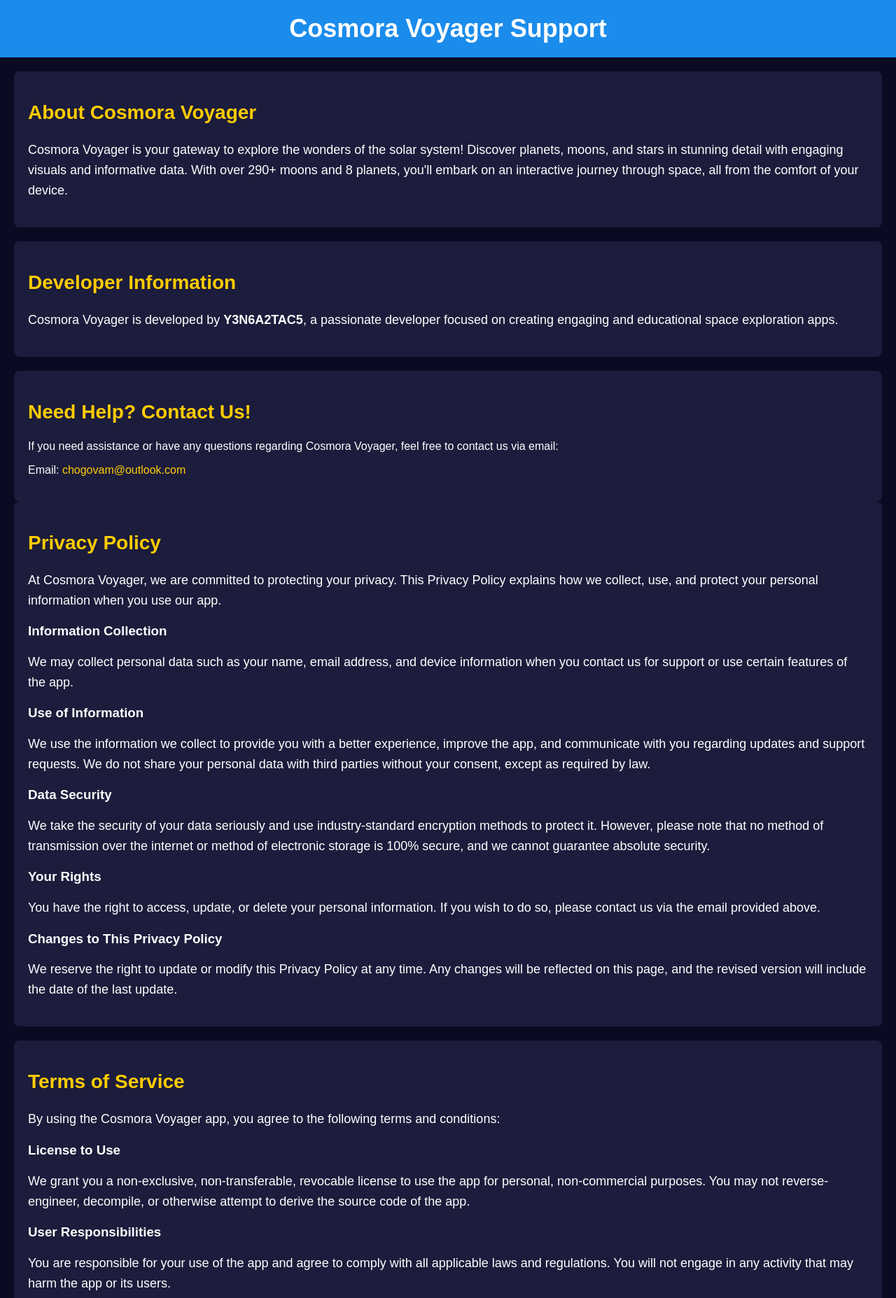
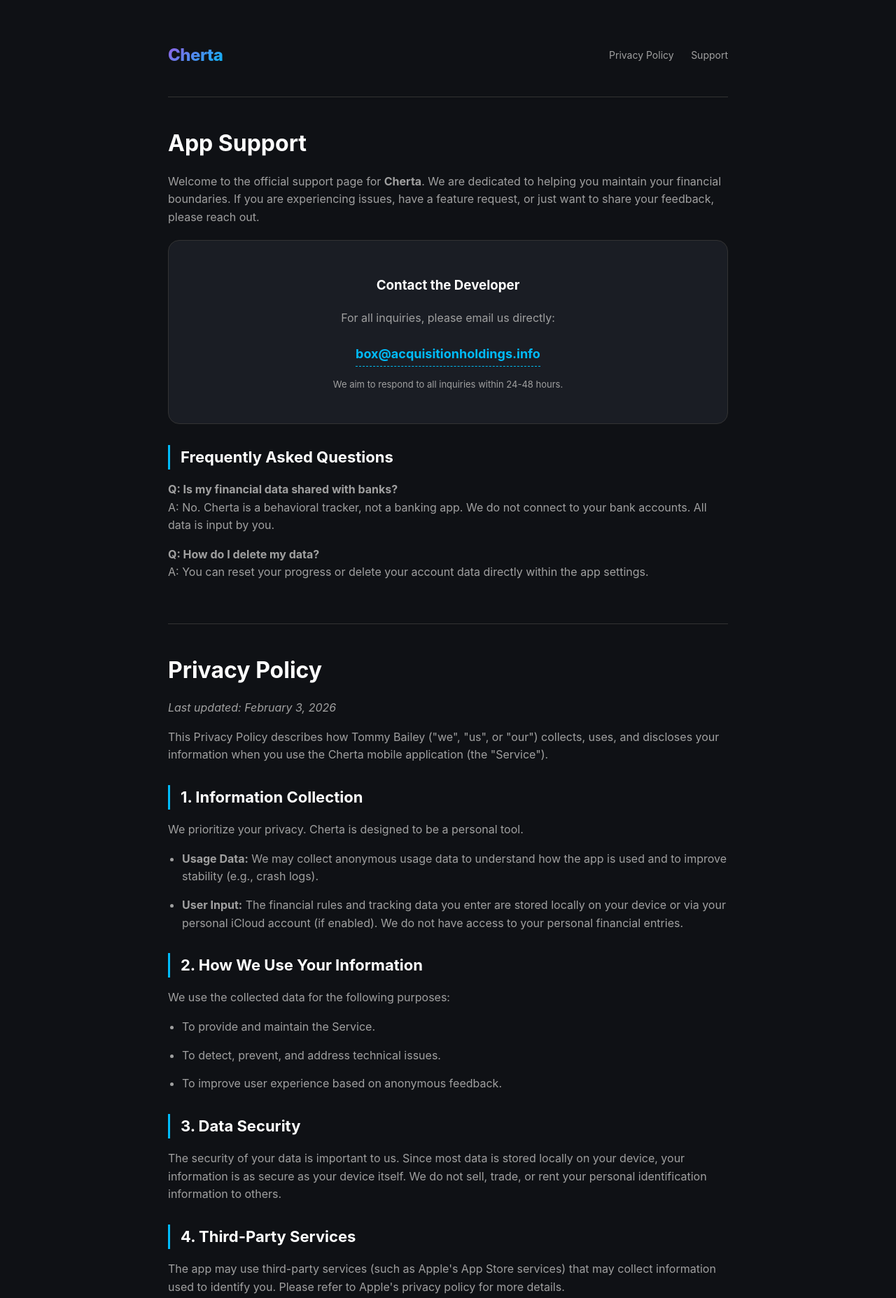
Before and after one commit to Svatoslav21/traxker, a plain HTML site: page index.html in a window 1280 px wide. Shown: the top 1855 px of the page at 70% size. Drawn offline with Linux system fonts and the light colour scheme.

Commit message:
Update index.html

```diff
--- a/index.html
+++ b/index.html
@@ -3,137 +3,214 @@
 <head>
     <meta charset="UTF-8">
     <meta name="viewport" content="width=device-width, initial-scale=1.0">
-    <title>Cosmora Voyager - Support</title>
+    <title>Cherta - App Support & Privacy</title>
     <style>
+        :root {
+            --bg-color: #0f1115;
+            --card-bg: #1a1d24;
+            --text-main: #ffffff;
+            --text-muted: #a0a0a0;
+            --accent-gradient: linear-gradient(135deg, #9b5de5 0%, #00bbf9 100%);
+            --accent-color: #00bbf9;
+        }
+
         body {
-            font-family: 'Arial', sans-serif;
-            background-color: #0A0A23;
-            color: white;
+            font-family: -apple-system, BlinkMacSystemFont, "Segoe UI", Roboto, Helvetica, Arial, sans-serif;
+            background-color: var(--bg-color);
+            color: var(--text-main);
+            line-height: 1.6;
             margin: 0;
             padding: 0;
         }
-        header {
-            background-color: #1b8cec;
-            text-align: center;
-            padding: 20px;
-            color: white;
-        }
-        header h1 {
-            font-size: 36px;
-            margin: 0;
-        }
+
         .container {
+            max-width: 800px;
+            margin: 0 auto;
             padding: 20px;
         }
-        .container h2 {
-            font-size: 28px;
-            color: #ffcc00;
+
+        /* Header */
+        header {
+            display: flex;
+            justify-content: space-between;
+            align-items: center;
+            padding: 40px 0;
+            border-bottom: 1px solid #333;
+            margin-bottom: 40px;
         }
-        .content {
-            background-color: #1c1c3c;
-            padding: 20px;
-            border-radius: 8px;
-            margin-bottom: 20px;
+
+        .logo {
+            font-size: 24px;
+            font-weight: 800;
+            background: var(--accent-gradient);
+            -webkit-background-clip: text;
+            -webkit-text-fill-color: transparent;
+            letter-spacing: -0.5px;
         }
-        .content p {
+
+        nav a {
+            color: var(--text-muted);
+            text-decoration: none;
+            margin-left: 20px;
+            font-size: 14px;
+            transition: color 0.3s;
+        }
+
+        nav a:hover {
+            color: var(--text-main);
+        }
+
+        /* Content Sections */
+        section {
+            margin-bottom: 60px;
+        }
+
+        h1 {
+            font-size: 32px;
+            margin-bottom: 10px;
+        }
+
+        h2 {
+            font-size: 22px;
+            margin-top: 30px;
+            margin-bottom: 15px;
+            color: var(--text-main);
+            border-left: 3px solid var(--accent-color);
+            padding-left: 15px;
+        }
+
+        p, li {
+            color: var(--text-muted);
+            font-size: 16px;
+            margin-bottom: 15px;
+        }
+
+        ul {
+            padding-left: 20px;
+        }
+
+        /* Support Box */
+        .support-box {
+            background-color: var(--card-bg);
+            padding: 30px;
+            border-radius: 16px;
+            text-align: center;
+            margin-top: 20px;
+            border: 1px solid #333;
+        }
+
+        .email-link {
+            display: inline-block;
+            margin-top: 10px;
             font-size: 18px;
-            line-height: 1.6;
+            font-weight: bold;
+            color: var(--accent-color);
+            text-decoration: none;
+            border-bottom: 1px dashed var(--accent-color);
+            padding-bottom: 2px;
         }
-        .contact {
-            background-color: #1c1c3c;
-            padding: 20px;
-            border-radius: 8px;
+
+        .email-link:hover {
+            opacity: 0.8;
         }
-        .contact a {
-            color: #ffcc00;
-            text-decoration: none;
+
+        /* Footer */
+        footer {
+            text-align: center;
+            padding: 40px 0;
+            color: #555;
+            font-size: 12px;
+            border-top: 1px solid #333;
+            margin-top: 60px;
         }
-        footer {
-            background-color: #1b8cec;
-            text-align: center;
-            padding: 10px;
-            color: white;
-            font-size: 14px;
-        }
-        .footer-links {
-            text-align: center;
-        }
-        .footer-links a {
-            color: #ffcc00;
-            margin: 0 10px;
-            text-decoration: none;
+
+        @media (max-width: 600px) {
+            header {
+                flex-direction: column;
+                align-items: flex-start;
+                gap: 15px;
+            }
+            nav a {
+                margin-left: 0;
+                margin-right: 20px;
+            }
         }
     </style>
 </head>
 <body>
 
-<header>
-    <h1>Cosmora Voyager Support</h1>
-</header>
+    <div class="container">
+        <header>
+            <div class="logo">Cherta</div>
+            <nav>
+                <a href="#privacy">Privacy Policy</a>
+                <a href="#support">Support</a>
+            </nav>
+        </header>
 
-<div class="container">
-    <section class="content">
-        <h2>About Cosmora Voyager</h2>
-        <p>Cosmora Voyager is your gateway to explore the wonders of the solar system! Discover planets, moons, and stars in stunning detail with engaging visuals and informative data. With over 290+ moons and 8 planets, you'll embark on an interactive journey through space, all from the comfort of your device.</p>
-    </section>
+        <!-- Support Section -->
+        <section id="support">
+            <h1>App Support</h1>
+            <p>Welcome to the official support page for <strong>Cherta</strong>. We are dedicated to helping you maintain your financial boundaries. If you are experiencing issues, have a feature request, or just want to share your feedback, please reach out.</p>
 
-    <section class="content">
-        <h2>Developer Information</h2>
-        <p>Cosmora Voyager is developed by <strong>Y3N6A2TAC5</strong>, a passionate developer focused on creating engaging and educational space exploration apps.</p>
-    </section>
+            <div class="support-box">
+                <h3>Contact the Developer</h3>
+                <p>For all inquiries, please email us directly:</p>
+                <a href="mailto:box@acquisitionholdings.info" class="email-link">box@acquisitionholdings.info</a>
+                <p style="font-size: 13px; margin-top: 15px;">We aim to respond to all inquiries within 24-48 hours.</p>
+            </div>
 
-    <section class="contact">
-        <h2>Need Help? Contact Us!</h2>
-        <p>If you need assistance or have any questions regarding Cosmora Voyager, feel free to contact us via email:</p>
-        <p>Email: <a href="mailto:chogovam@outlook.com">chogovam@outlook.com</a></p>
-    </section>
+            <h2>Frequently Asked Questions</h2>
+            <p><strong>Q: Is my financial data shared with banks?</strong><br>
+            A: No. Cherta is a behavioral tracker, not a banking app. We do not connect to your bank accounts. All data is input by you.</p>
 
-    <section class="content">
-        <h2>Privacy Policy</h2>
-        <p>At Cosmora Voyager, we are committed to protecting your privacy. This Privacy Policy explains how we collect, use, and protect your personal information when you use our app.</p>
+            <p><strong>Q: How do I delete my data?</strong><br>
+            A: You can reset your progress or delete your account data directly within the app settings.</p>
+        </section>
 
-        <h3>Information Collection</h3>
-        <p>We may collect personal data such as your name, email address, and device information when you contact us for support or use certain features of the app.</p>
+        <hr style="border: 0; border-top: 1px solid #333; margin: 40px 0;">
 
-        <h3>Use of Information</h3>
-        <p>We use the information we collect to provide you with a better experience, improve the app, and communicate with you regarding updates and support requests. We do not share your personal data with third parties without your consent, except as required by law.</p>
+        <!-- Privacy Policy Section -->
+        <section id="privacy">
+            <h1>Privacy Policy</h1>
+            <p><em>Last updated: February 3, 2026</em></p>
 
-        <h3>Data Security</h3>
-        <p>We take the security of your data seriously and use industry-standard encryption methods to protect it. However, please note that no method of transmission over the internet or method of electronic storage is 100% secure, and we cannot guarantee absolute security.</p>
+            <p>This Privacy Policy describes how Tommy Bailey ("we", "us", or "our") collects, uses, and discloses your information when you use the Cherta mobile application (the "Service").</p>
 
-        <h3>Your Rights</h3>
-        <p>You have the right to access, update, or delete your personal information. If you wish to do so, please contact us via the email provided above.</p>
+            <h2>1. Information Collection</h2>
+            <p>We prioritize your privacy. Cherta is designed to be a personal tool.</p>
+            <ul>
+                <li><strong>Usage Data:</strong> We may collect anonymous usage data to understand how the app is used and to improve stability (e.g., crash logs).</li>
+                <li><strong>User Input:</strong> The financial rules and tracking data you enter are stored locally on your device or via your personal iCloud account (if enabled). We do not have access to your personal financial entries.</li>
+            </ul>
 
-        <h3>Changes to This Privacy Policy</h3>
-        <p>We reserve the right to update or modify this Privacy Policy at any time. Any changes will be reflected on this page, and the revised version will include the date of the last update.</p>
-    </section>
+            <h2>2. How We Use Your Information</h2>
+            <p>We use the collected data for the following purposes:</p>
+            <ul>
+                <li>To provide and maintain the Service.</li>
+                <li>To detect, prevent, and address technical issues.</li>
+                <li>To improve user experience based on anonymous feedback.</li>
+            </ul>
 
-    <section class="content">
-        <h2>Terms of Service</h2>
-        <p>By using the Cosmora Voyager app, you agree to the following terms and conditions:</p>
+            <h2>3. Data Security</h2>
+            <p>The security of your data is important to us. Since most data is stored locally on your device, your information is as secure as your device itself. We do not sell, trade, or rent your personal identification information to others.</p>
 
-        <h3>License to Use</h3>
-        <p>We grant you a non-exclusive, non-transferable, revocable license to use the app for personal, non-commercial purposes. You may not reverse-engineer, decompile, or otherwise attempt to derive the source code of the app.</p>
+            <h2>4. Third-Party Services</h2>
+            <p>The app may use third-party services (such as Apple's App Store services) that may collect information used to identify you. Please refer to Apple's privacy policy for more details.</p>
 
-        <h3>User Responsibilities</h3>
-        <p>You are responsible for your use of the app and agree to comply with all applicable laws and regulations. You will not engage in any activity that may harm the app or its users.</p>
+            <h2>5. Changes to This Privacy Policy</h2>
+            <p>We may update our Privacy Policy from time to time. You are advised to review this page periodically for any changes. These changes are effective immediately after they are posted on this page.</p>
 
-        <h3>Limitation of Liability</h3>
-        <p>We are not responsible for any damages, losses, or liabilities arising from your use of the app, including data loss, security breaches, or any other indirect, incidental, or consequential damages.</p>
+            <h2>6. Contact Us</h2>
+            <p>If you have any questions about this Privacy Policy, please contact us at:</p>
+            <p><strong>Email:</strong> box@acquisitionholdings.info</p>
+        </section>
 
-        <h3>Termination</h3>
-        <p>We reserve the right to terminate or suspend your access to the app at any time without notice for violation of these terms of service or any other reason at our discretion.</p>
-    </section>
-</div>
-
-<footer>
-    <div class="footer-links">
-        <a href="#">Privacy Policy</a> |
-        <a href="#">Terms of Service</a> |
-        <a href="#">Support</a>
+        <footer>
+            &copy; 2026 Tommy Bailey. All rights reserved.<br>
+            Cherta - Financial Boundaries & Discipline.
+        </footer>
     </div>
-    <p>&copy; 2026 Y3N6A2TAC5. All Rights Reserved.</p>
-</footer>
 
 </body>
 </html>
```
